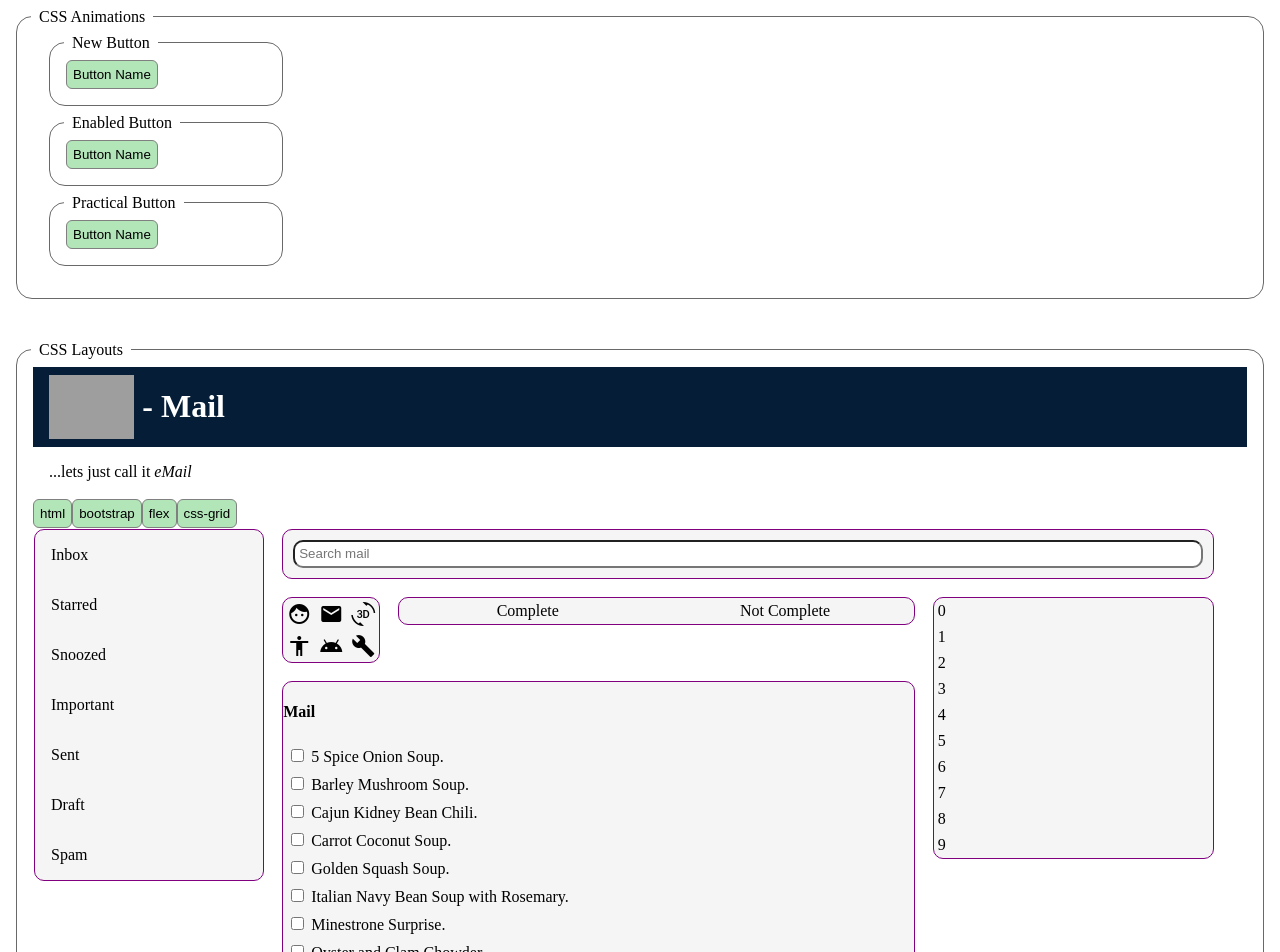
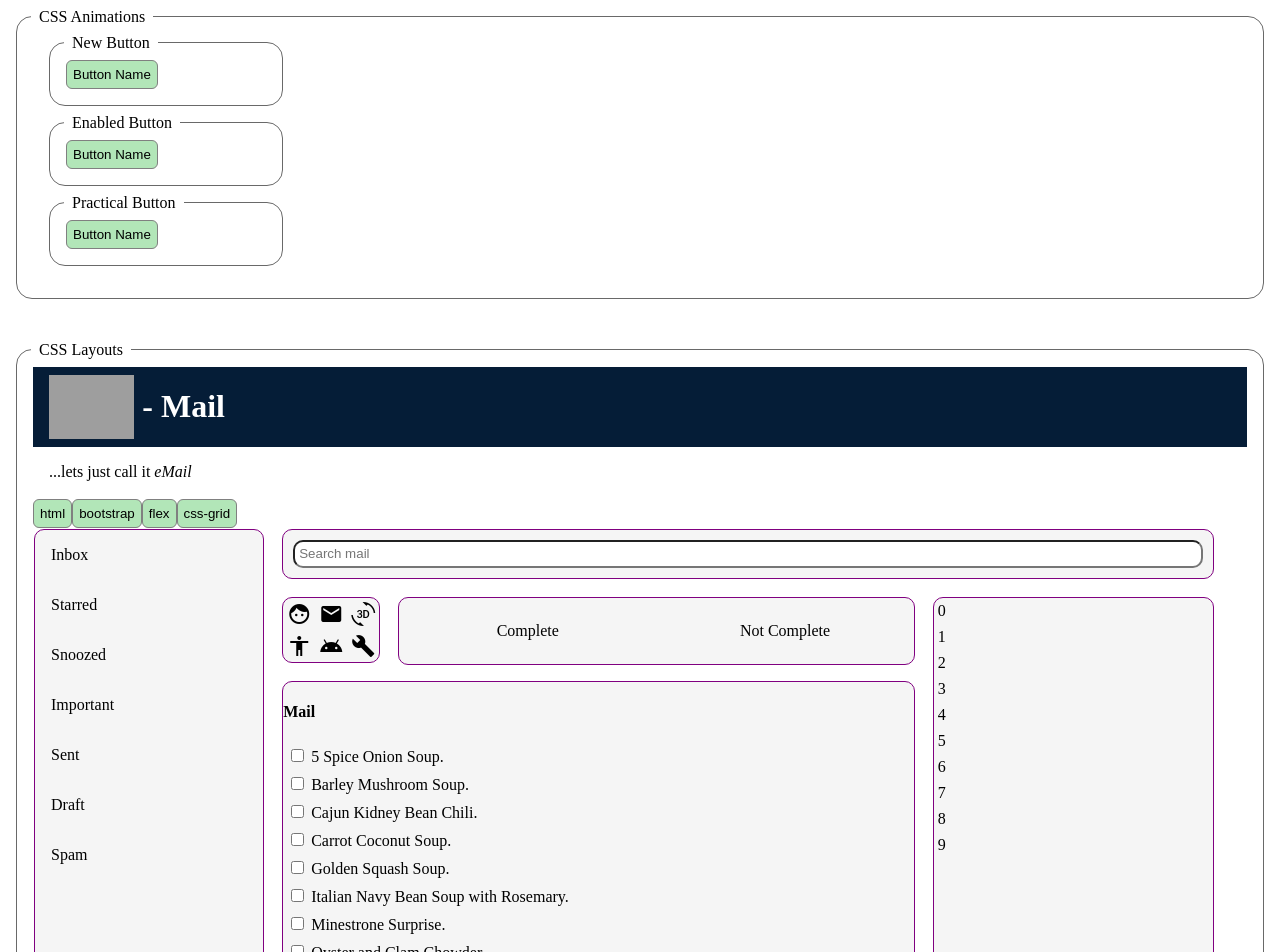
Before and after one commit to Blaarkies/angular-dojo-grid, an Angular app: page / in a window 1280 px wide. Shown: the top 952 px of the page. Built offline with nearby package versions, Linux system fonts and the light colour scheme; grey boxes are pictures that could not be loaded.

Commit message:
fix table layout

```diff
--- a/src/app/grid/normal-table/normal-table.component.css
+++ b/src/app/grid/normal-table/normal-table.component.css
@@ -1,4 +1,5 @@
-.table-width {
+.table {
+    height: 100%;
     width: 100%;
     margin: -16px;
 }
@@ -18,3 +19,12 @@
 .extra-bar-width {
     width: 30%;
 }
+
+table * {
+    box-sizing: border-box;
+}
+
+.block-height-100 {
+    display: block;
+    height: 100%;
+}
--- a/src/app/grid/normal-table/normal-table.component.html
+++ b/src/app/grid/normal-table/normal-table.component.html
@@ -1,10 +1,10 @@
-<table cellspacing="16" class="table-width">
+<table cellspacing="16" class="table">
 
     <tbody class="body-align-top">
 
     <tr>
         <td rowspan="3" class="navbar-width">
-            <app-navbar></app-navbar>
+            <app-navbar class="block-height-100"></app-navbar>
         </td>
 
         <td colspan="3">
@@ -18,11 +18,11 @@
         </td>
 
         <td class="tabs-bar-width">
-            <app-tabs-bar></app-tabs-bar>
+            <app-tabs-bar class="block-height-100"></app-tabs-bar>
         </td>
 
         <td rowspan="2" class="extra-bar-width">
-            <app-extra-bar></app-extra-bar>
+            <app-extra-bar class="block-height-100"></app-extra-bar>
         </td>
     </tr>
 
```
